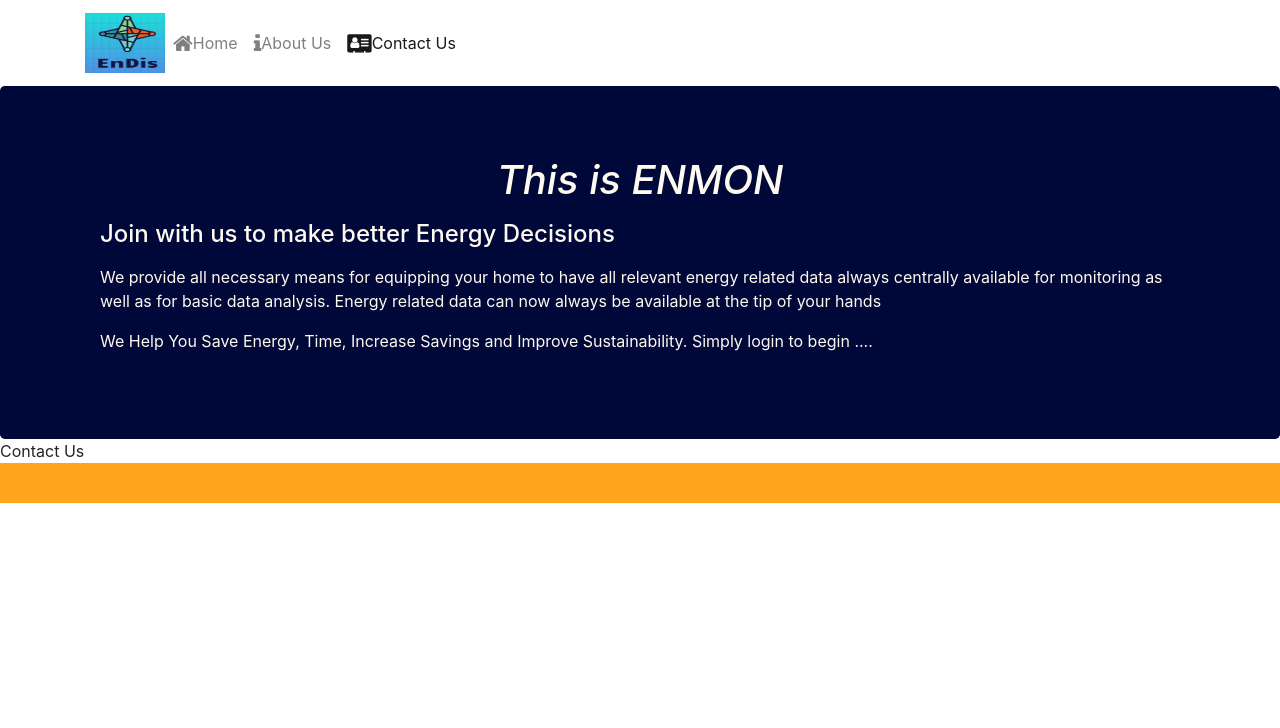
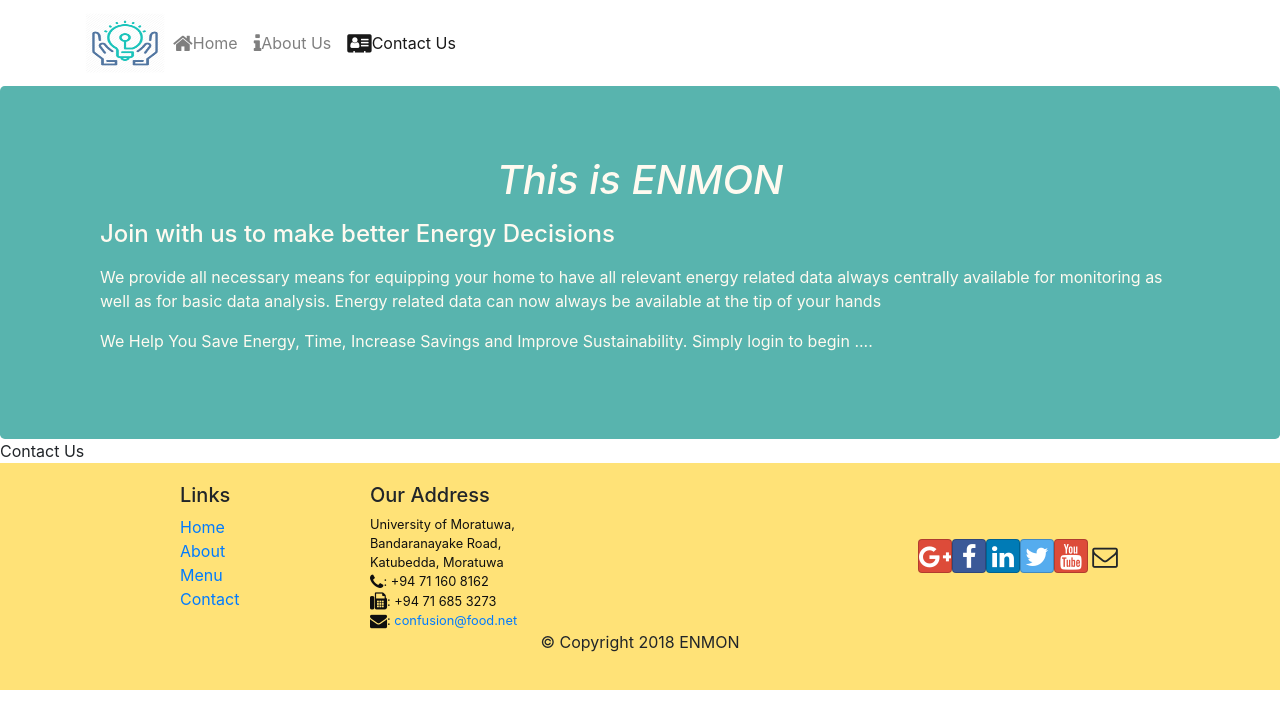
Before and after one commit to ThanujiNanayakkara/endis, a React (Create React App) app: page /contact in a window 1280 px wide. Shown: the top 728 px of the page. Built offline with nearby package versions, Linux system fonts and the light colour scheme.

Commit message:
Footer modified

```diff
--- a/src/App.css
+++ b/src/App.css
@@ -12,14 +12,14 @@
 
 .footer{
   /* background-color: #D1C4E9; */
-  background-color: #FFA41B;
+  background-color: #FFE277;
   margin:0px auto;
   padding: 20px 0px 20px 0px;
 }
 .jumbotron {
   padding:70px 30px 70px 30px;
   margin:0px auto;
-  background: #000839 ;
+  background: #58B4AE ;
   color: floralwhite;
 }
 
@@ -28,6 +28,8 @@
   margin:0px;
   color:#0f0f0f;
 }
+
+
 
 
 .navbar-dark {
--- a/src/components/FooterComponent.js
+++ b/src/components/FooterComponent.js
@@ -1,4 +1,5 @@
 import React, {Component} from 'react';
+import {Link} from 'react-router-dom';
 
 
 class Footer extends Component{
@@ -8,7 +9,44 @@
         return(
             <div className="footer">
             <div className="container">
-
+            <div className="row justify-content-center">
+                <div className="col-4 offset-1 col-sm-2">
+                    <h5>Links</h5>
+                    <ul className="list-unstyled">
+                        <li><Link to="/home">Home</Link></li>
+                        <li><Link to="/aboutus">About</Link></li>
+                        <li><Link to="/menu">Menu</Link></li>
+                        <li><Link to="/contactus">Contact</Link></li>
+                    </ul>
+                </div>
+                <div className="col-7 col-sm-5">
+                    <h5>Our Address</h5>
+                    <address>
+		              University of Moratuwa,<br />
+		              Bandaranayake Road,<br />
+		              Katubedda, Moratuwa<br />
+		              <i className="fa fa-phone fa-lg"></i>: +94 71 160 8162<br />
+		              <i className="fa fa-fax fa-lg"></i>: +94 71 685 3273<br />
+		              <i className="fa fa-envelope fa-lg"></i>: <a href="mailto:confusion@food.net">
+                         confusion@food.net</a>
+                    </address>
+                </div>
+                <div className="col-12 col-sm-4 align-self-center">
+                    <div className="text-center">
+                        <a className="btn btn-social-icon btn-google" href="http://google.com/+"><i className="fa fa-google-plus"></i></a>
+                        <a className="btn btn-social-icon btn-facebook" href="http://www.facebook.com/profile.php?id="><i className="fa fa-facebook"></i></a>
+                        <a className="btn btn-social-icon btn-linkedin" href="http://www.linkedin.com/in/"><i className="fa fa-linkedin"></i></a>
+                        <a className="btn btn-social-icon btn-twitter" href="http://twitter.com/"><i className="fa fa-twitter"></i></a>
+                        <a className="btn btn-social-icon btn-google" href="http://youtube.com/"><i className="fa fa-youtube"></i></a>
+                        <a className="btn btn-social-icon" href="mailto:"><i className="fa fa-envelope-o"></i></a>
+                    </div>
+                </div>
+            </div>
+            <div className="row justify-content-center">
+                <div className="col-auto">
+                    <p>© Copyright 2018 ENMON</p>
+                </div>
+            </div>
 
             </div>
         </div>
--- a/src/components/HeaderComponent.js
+++ b/src/components/HeaderComponent.js
@@ -27,7 +27,7 @@
                     <div className = 'container'>
                         <NavbarToggler onClick={this.toggleNav}/>
                             <NavbarBrand className="mr-auto" href="/">
-                                <img src="assets/images/logo2.png" height="60" width="80" alt="EnDis"></img>
+                                <img src="assets/images/logo.png" height="60" width="80" alt="EnDis"></img>
                             </NavbarBrand>
                             <Collapse isOpen= {this.state.isNavOpen} navbar>
                                 <Nav navbar>
```
Also changed, not shown: public/assets/images/logo.png.
